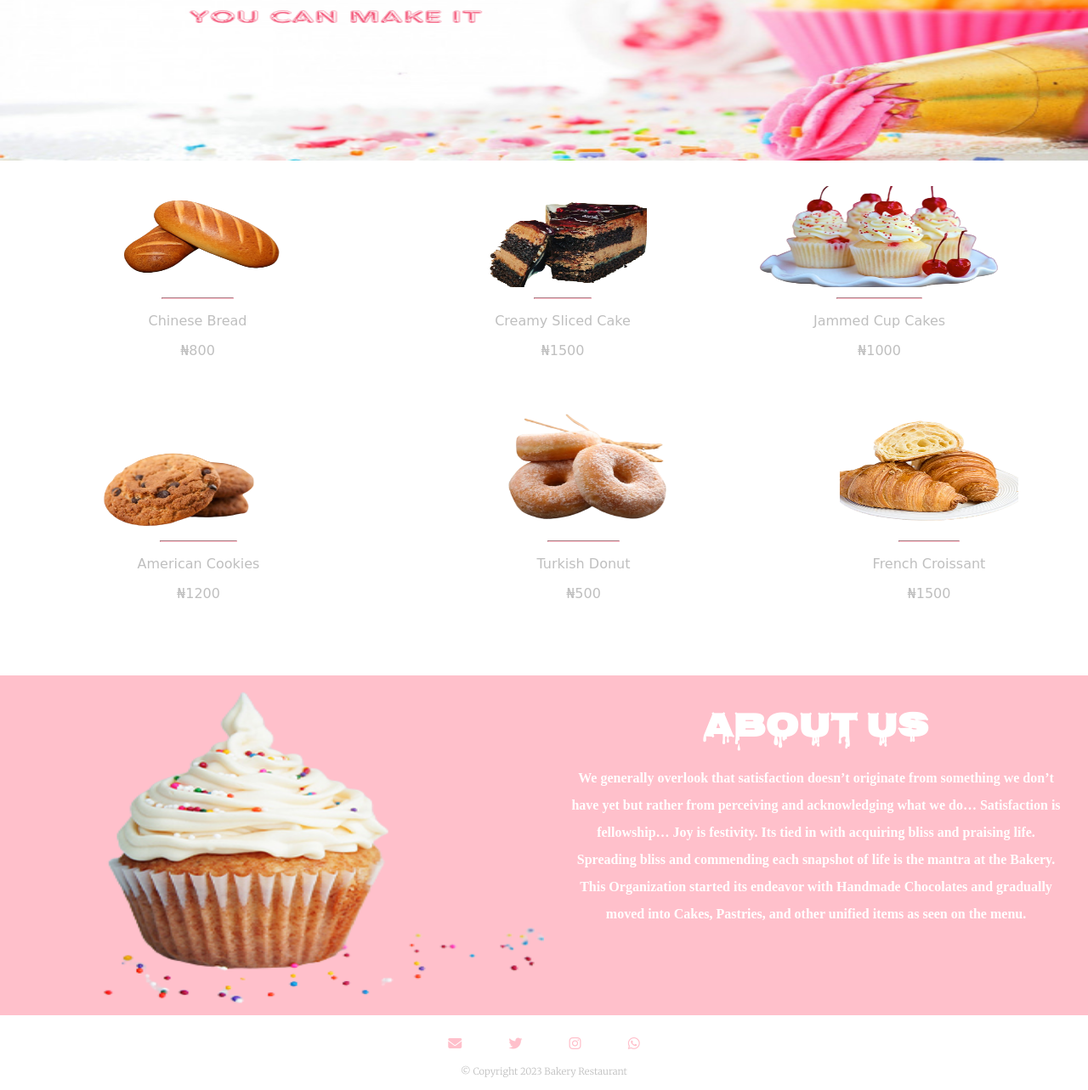
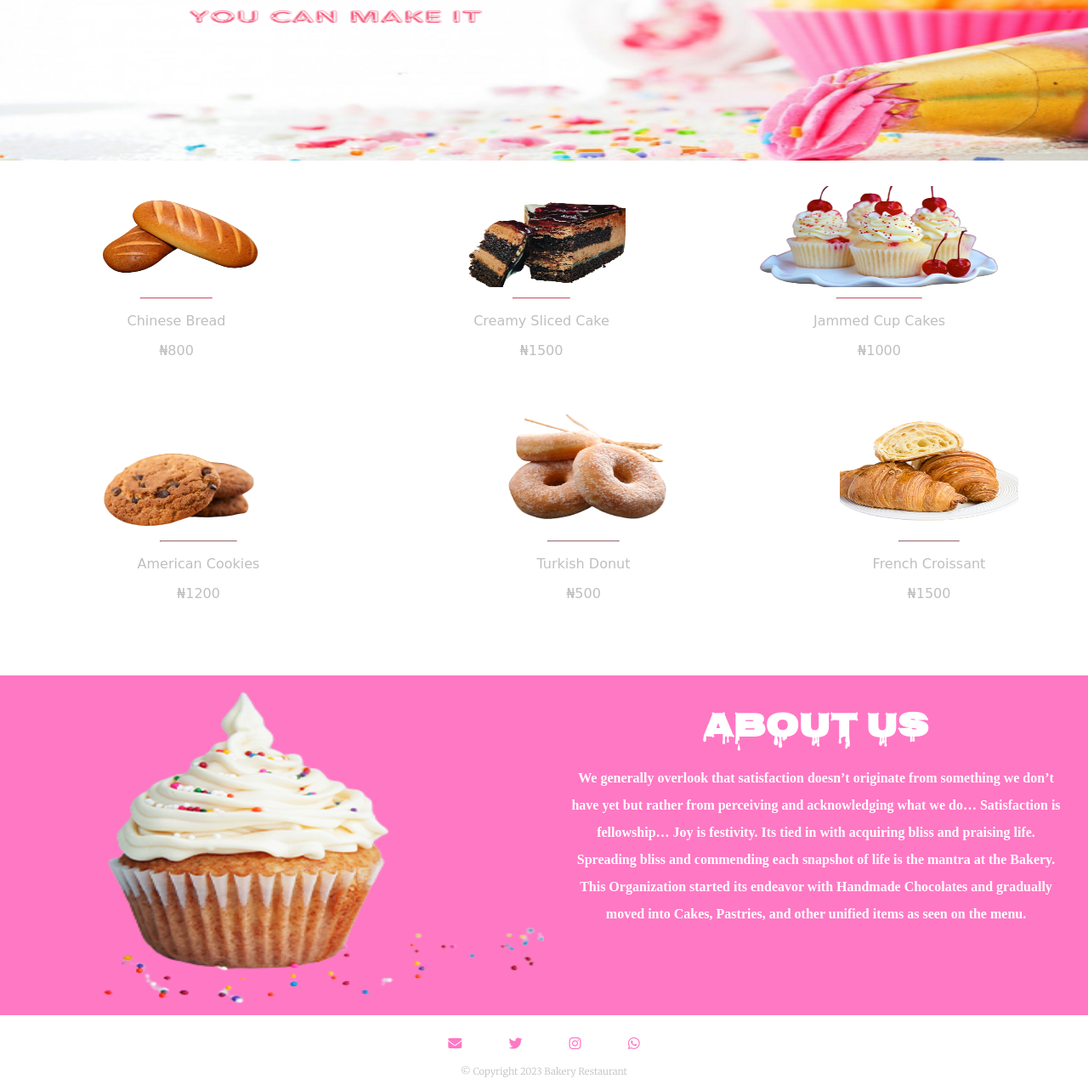
Before and after one commit to aa-herouner/BKR, a plain HTML site: page index.html in a window 1280 px wide. Shown: the part 303-1586 px from the top of the page at 85% size. Drawn offline with Linux system fonts and the light colour scheme; a web font is replaced by a local one.

Commit message:
Add files via upload

```diff
--- a/style1.css
+++ b/style1.css
@@ -3,7 +3,7 @@ body{
     margin: 0;
 }
 #nav{
-    background-color: pink;
+    background-color: #FF78C4;
 }
 .navbar{
   align-self: center;
@@ -119,11 +119,11 @@ h2{
   }
   .s-img{
     position: relative;
-    left: 25px;
+    left: px;
   }
   .s-img2{
     position: relative;
-    left: 60px;
+    left: 35px;
   }
  /*   .s-img3{
     position: relative;
@@ -149,7 +149,7 @@ h2{
   }
   /* ABOUT US PAGE */
   .a-us{
-    background-color: pink;
+    background-color: #FF78C4;
     display: flex;
     flex-flow: row wrap;
     /* justify-content: ; */
@@ -201,7 +201,7 @@ h2{
     text-align: center;
 }
 .icon{
-    color: pink;
+    color: #FF78C4;
     padding: 0 2%;
     line-height: 3;
     margin-top: 2%;
```
